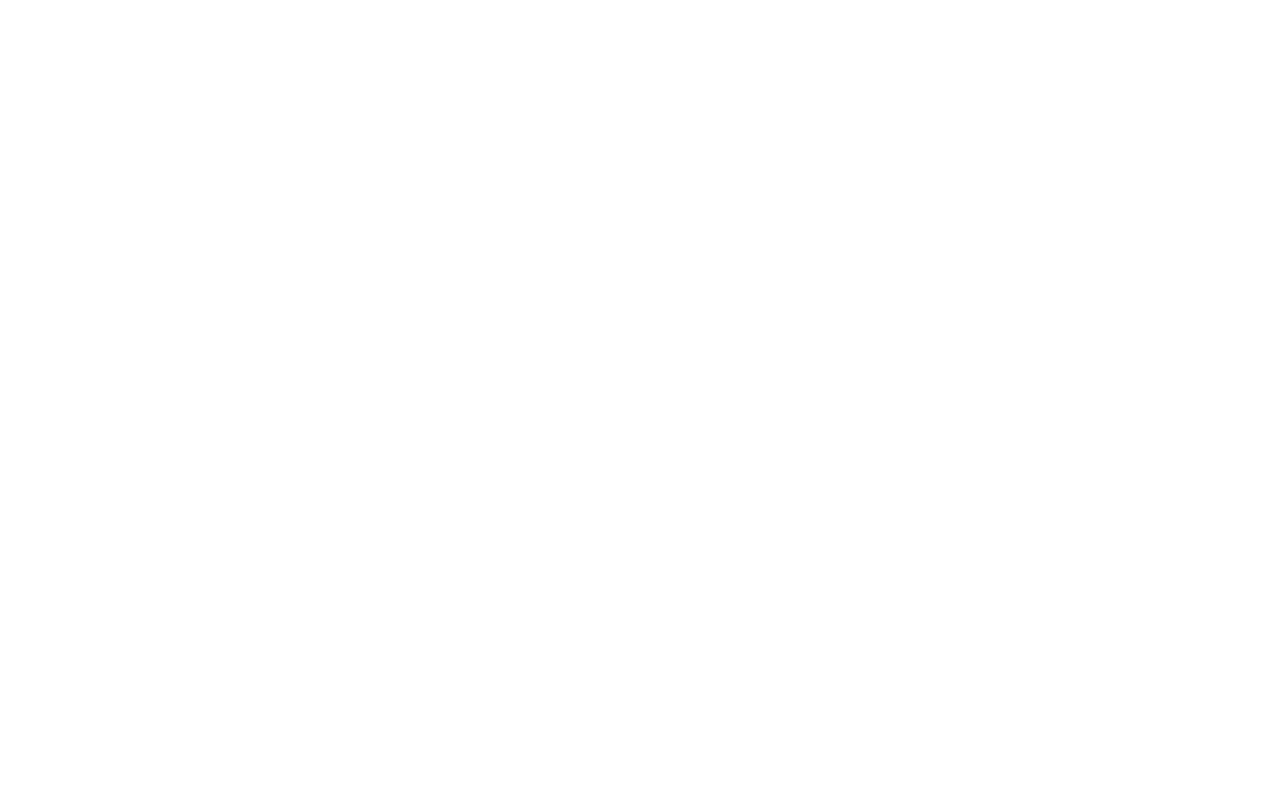
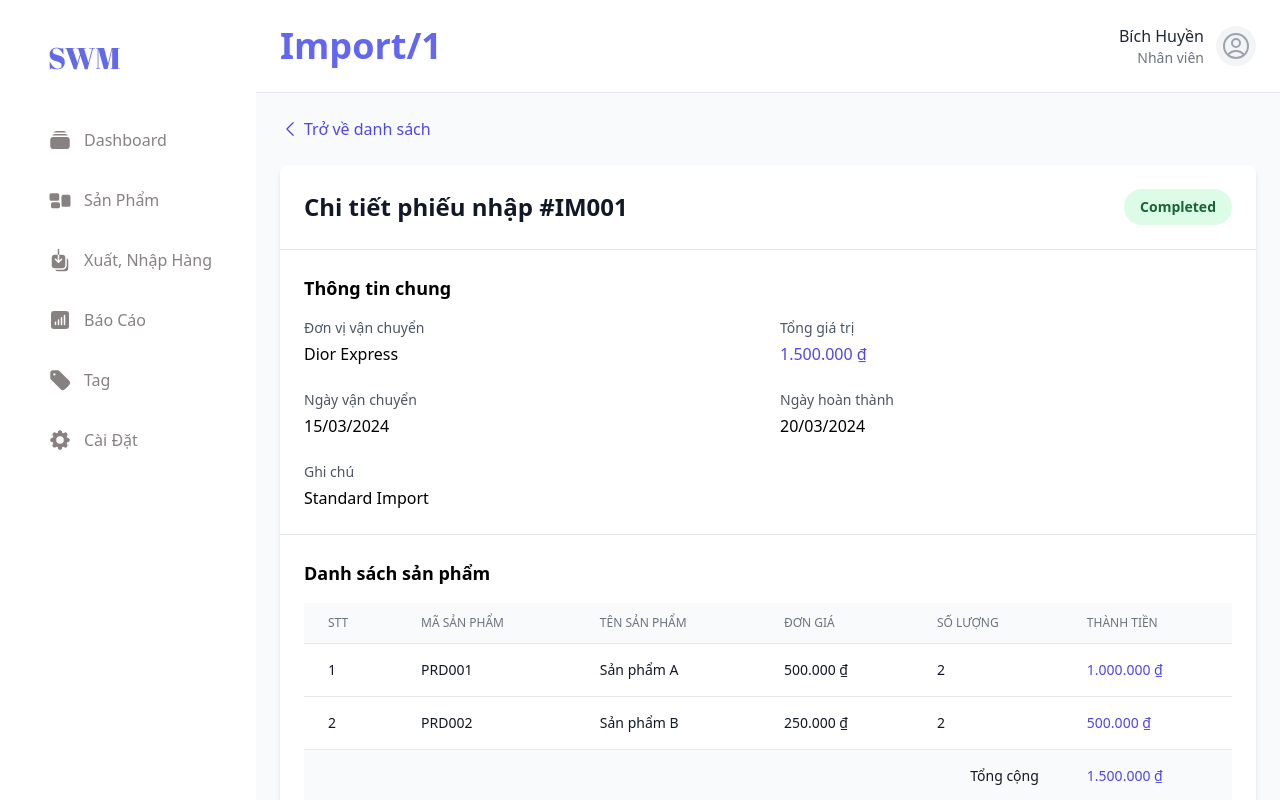
Before and after one commit to hauyuki/SE100_WEB, a React (Create React App) app in the folder fe/managementapp/: page /import/1 in a window 1280 px wide. Before the commit this address had no page. Built offline with nearby package versions, Linux system fonts and the light colour scheme.

Commit message:
add import detail page

```diff
--- a/fe/managementapp/src/pages/employee/import/Import.tsx
+++ b/fe/managementapp/src/pages/employee/import/Import.tsx
@@ -1,5 +1,6 @@
 import React, { useState } from "react";
 import { FaCalendarAlt, FaPlus, FaTimes } from "react-icons/fa";
+import { Link } from "react-router-dom";
 import ImportForm from "./components/ImportForm";
 
 interface Product {
@@ -297,13 +298,16 @@
               {filteredData.map((item) => (
                 <tr
                   key={item.id}
-                  className="border-b border-gray-200 hover:bg-gray-100"
+                  className="border-b border-gray-200 hover:bg-gray-100 cursor-pointer"
                 >
                   <td className="px-6 py-4 text-center">{item.id}</td>
                   <td className="px-6 py-4">
-                    <a href="#" className="text-indigo-500 underline">
+                    <Link
+                      to={`/import/${item.id}`}
+                      className="text-indigo-500 hover:text-indigo-600"
+                    >
                       {item.orderId}
-                    </a>
+                    </Link>
                   </td>
                   <td className="px-6 py-4 text-right">
                     {formatCurrency(item.totalValue)}
--- /dev/null
+++ b/fe/managementapp/src/pages/employee/import/ImportDetail.tsx
@@ -0,0 +1,189 @@
+import React from "react";
+import { useParams, Link } from "react-router-dom";
+import { ChevronLeftIcon } from "@heroicons/react/24/outline";
+
+interface Product {
+  id: string;
+  name: string;
+  price: number;
+  quantity: number;
+}
+
+interface ImportDetail {
+  id: number;
+  orderId: string;
+  totalValue: number;
+  shipper: string;
+  shippingDate: string;
+  completionDate: string;
+  notes: string;
+  products: Product[];
+  status: string;
+}
+
+const ImportDetail = () => {
+  const { id } = useParams();
+
+  // Mock data (replace with actual API call in production)
+  const importDetail: ImportDetail = {
+    id: 1,
+    orderId: "IM001",
+    totalValue: 1500000,
+    shipper: "Dior Express",
+    shippingDate: "15/03/2024",
+    completionDate: "20/03/2024",
+    notes: "Standard Import",
+    status: "Completed",
+    products: [
+      {
+        id: "PRD001",
+        name: "Sản phẩm A",
+        price: 500000,
+        quantity: 2,
+      },
+      {
+        id: "PRD002",
+        name: "Sản phẩm B",
+        price: 250000,
+        quantity: 2,
+      },
+    ],
+  };
+
+  const formatCurrency = (value: number) => {
+    return new Intl.NumberFormat("vi-VN", {
+      style: "currency",
+      currency: "VND",
+    }).format(value);
+  };
+
+  return (
+    <div className="container mx-auto p-6">
+      {/* Back button */}
+      <Link
+        to="/import"
+        className="inline-flex items-center text-indigo-600 hover:text-indigo-700 mb-6"
+      >
+        <ChevronLeftIcon className="h-5 w-5 mr-1" />
+        Trở về danh sách
+      </Link>
+
+      <div className="bg-white rounded-lg shadow-md">
+        {/* Header */}
+        <div className="p-6 border-b border-gray-200">
+          <div className="flex justify-between items-center">
+            <h1 className="text-2xl font-bold text-gray-900">
+              Chi tiết phiếu nhập #{importDetail.orderId}
+            </h1>
+            <span
+              className={`px-4 py-2 rounded-full text-sm font-semibold ${
+                importDetail.status === "Completed"
+                  ? "bg-green-100 text-green-800"
+                  : "bg-yellow-100 text-yellow-800"
+              }`}
+            >
+              {importDetail.status}
+            </span>
+          </div>
+        </div>
+
+        {/* General Information */}
+        <div className="p-6 border-b border-gray-200">
+          <h2 className="text-lg font-semibold mb-4">Thông tin chung</h2>
+          <div className="grid grid-cols-2 gap-6">
+            <div>
+              <p className="text-sm text-gray-600 mb-1">Đơn vị vận chuyển</p>
+              <p className="font-medium">{importDetail.shipper}</p>
+            </div>
+            <div>
+              <p className="text-sm text-gray-600 mb-1">Tổng giá trị</p>
+              <p className="font-medium text-indigo-600">
+                {formatCurrency(importDetail.totalValue)}
+              </p>
+            </div>
+            <div>
+              <p className="text-sm text-gray-600 mb-1">Ngày vận chuyển</p>
+              <p className="font-medium">{importDetail.shippingDate}</p>
+            </div>
+            <div>
+              <p className="text-sm text-gray-600 mb-1">Ngày hoàn thành</p>
+              <p className="font-medium">{importDetail.completionDate}</p>
+            </div>
+            <div className="col-span-2">
+              <p className="text-sm text-gray-600 mb-1">Ghi chú</p>
+              <p className="font-medium">{importDetail.notes}</p>
+            </div>
+          </div>
+        </div>
+
+        {/* Products List */}
+        <div className="p-6">
+          <h2 className="text-lg font-semibold mb-4">Danh sách sản phẩm</h2>
+          <div className="overflow-x-auto">
+            <table className="min-w-full divide-y divide-gray-200">
+              <thead>
+                <tr className="bg-gray-50">
+                  <th className="px-6 py-3 text-left text-xs font-medium text-gray-500 uppercase">
+                    STT
+                  </th>
+                  <th className="px-6 py-3 text-left text-xs font-medium text-gray-500 uppercase">
+                    Mã sản phẩm
+                  </th>
+                  <th className="px-6 py-3 text-left text-xs font-medium text-gray-500 uppercase">
+                    Tên sản phẩm
+                  </th>
+                  <th className="px-6 py-3 text-left text-xs font-medium text-gray-500 uppercase">
+                    Đơn giá
+                  </th>
+                  <th className="px-6 py-3 text-left text-xs font-medium text-gray-500 uppercase">
+                    Số lượng
+                  </th>
+                  <th className="px-6 py-3 text-left text-xs font-medium text-gray-500 uppercase">
+                    Thành tiền
+                  </th>
+                </tr>
+              </thead>
+              <tbody className="bg-white divide-y divide-gray-200">
+                {importDetail.products.map((product, index) => (
+                  <tr key={product.id}>
+                    <td className="px-6 py-4 whitespace-nowrap text-sm text-gray-900">
+                      {index + 1}
+                    </td>
+                    <td className="px-6 py-4 whitespace-nowrap text-sm text-gray-900">
+                      {product.id}
+                    </td>
+                    <td className="px-6 py-4 whitespace-nowrap text-sm text-gray-900">
+                      {product.name}
+                    </td>
+                    <td className="px-6 py-4 whitespace-nowrap text-sm text-gray-900">
+                      {formatCurrency(product.price)}
+                    </td>
+                    <td className="px-6 py-4 whitespace-nowrap text-sm text-gray-900">
+                      {product.quantity}
+                    </td>
+                    <td className="px-6 py-4 whitespace-nowrap text-sm text-indigo-600 font-medium">
+                      {formatCurrency(product.price * product.quantity)}
+                    </td>
+                  </tr>
+                ))}
+                <tr className="bg-gray-50">
+                  <td
+                    colSpan={5}
+                    className="px-6 py-4 text-sm font-medium text-gray-900 text-right"
+                  >
+                    Tổng cộng
+                  </td>
+                  <td className="px-6 py-4 whitespace-nowrap text-sm text-indigo-600 font-medium">
+                    {formatCurrency(importDetail.totalValue)}
+                  </td>
+                </tr>
+              </tbody>
+            </table>
+          </div>
+        </div>
+      </div>
+    </div>
+  );
+};
+
+export default ImportDetail;
--- a/fe/managementapp/src/routes/index.ts
+++ b/fe/managementapp/src/routes/index.ts
@@ -6,6 +6,7 @@
 import Product from "../pages/employee/products/Product";
 import ProductDetail from "../pages/employee/products/ProductDetail";
 import Import from "../pages/employee/import/Import";
+import ImportDetail from "../pages/employee/import/ImportDetail";
 import Report from "../pages/employee/reports/Report";
 import ReportGenerator from "../pages/employee/reports/ReportGenerator";
 import Tag from "../pages/employee/tags/Tag";
@@ -19,6 +20,7 @@
   { path: "/product", component: Product, layout: DefaultLayout },
   { path: "/product/:id", component: ProductDetail, layout: DefaultLayout },
   { path: "/import", component: Import, layout: DefaultLayout },
+  { path: "/import/:id", component: ImportDetail, layout: DefaultLayout },
   { path: "/report", component: Report, layout: DefaultLayout },
   {
     path: "/report/generate",
```
